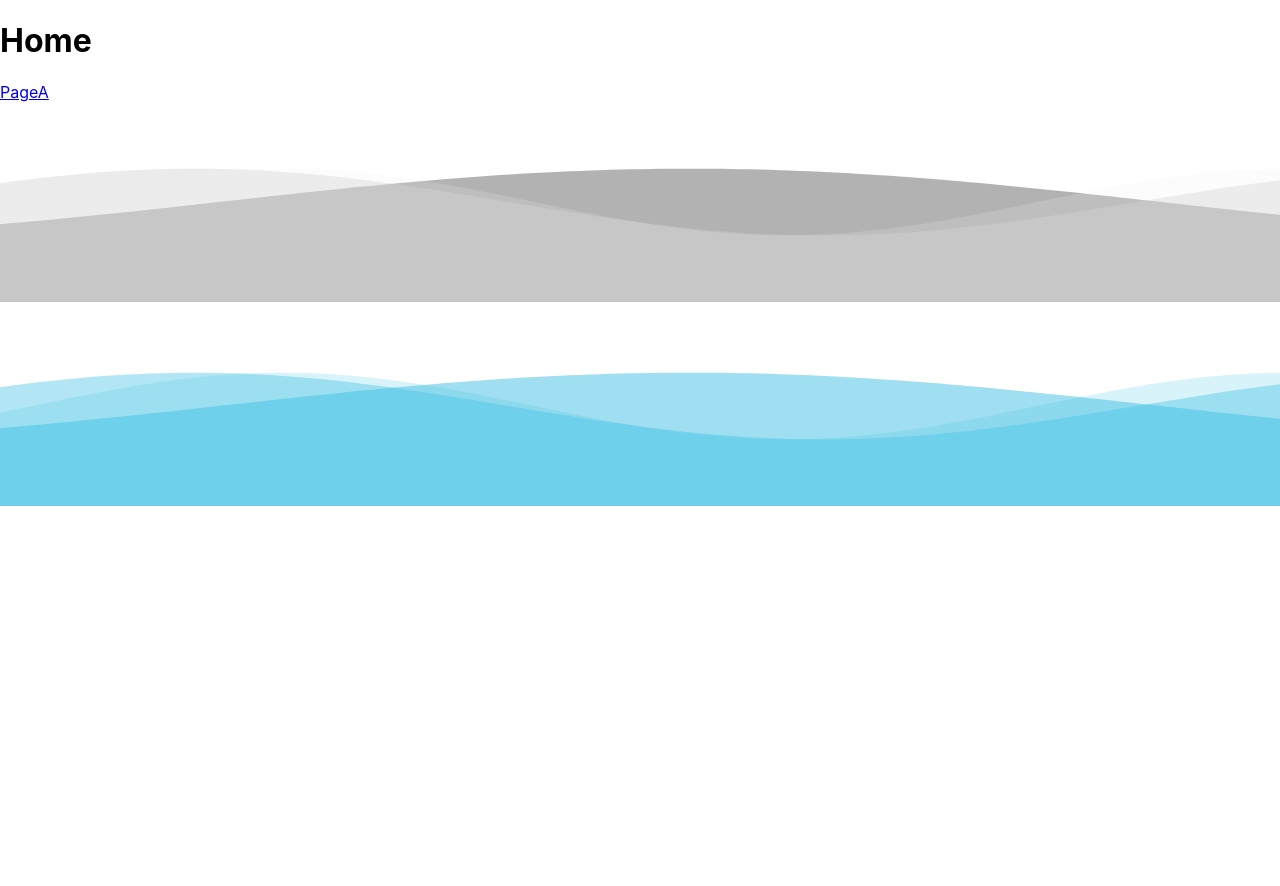
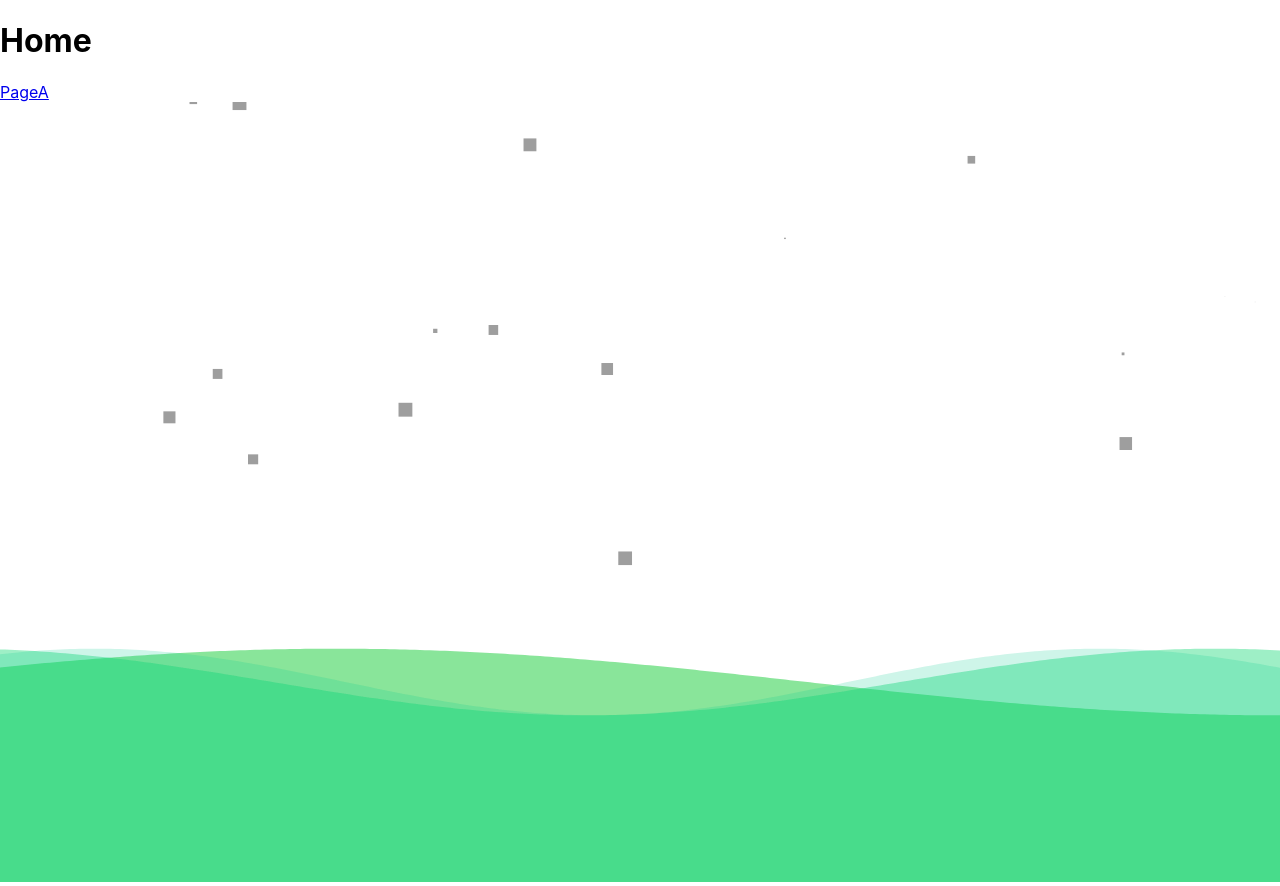
Before and after one commit to 1F10210096/0kara, a React (Create React App) app in the folder match/: page / in a window 1280 px wide. Before the commit the page ends 800 px from the top, so only its background shows below. Built offline with nearby package versions, Linux system fonts and the light colour scheme.

Commit message:
桜の花びら追加

```diff
--- a/match/package.json
+++ b/match/package.json
@@ -12,6 +12,7 @@
     "@types/react": "^18.2.21",
     "@types/react-dom": "^18.2.7",
     "antd": "^5.8.6",
+    "particles.js": "^2.0.0",
     "react": "^18.2.0",
     "react-dom": "^18.2.0",
     "react-native": "^0.72.4",
--- a/match/src/Home.tsx
+++ b/match/src/Home.tsx
@@ -1,18 +1,95 @@
 import React, { useEffect, useRef } from "react";
 import { Link } from "react-router-dom";
-
-// Include the TypeScript (or JavaScript) functions you provided before.
-// Assuming you named the file as 'waveAnimation.ts' (or 'waveAnimation.js')
-// import './waveAnimation';
+import 'particles.js';
 
 export default function Home() {
-  const canvas1Ref = useRef<HTMLCanvasElement>(null);
-  const canvas2Ref = useRef<HTMLCanvasElement>(null);
-  const canvas3Ref = useRef<HTMLCanvasElement>(null);
+  const canvasRef = useRef<HTMLCanvasElement>(null);
+  const particlesRef = useRef<HTMLDivElement>(null);
 
   useEffect(() => {
-    if (canvas1Ref.current && canvas2Ref.current && canvas3Ref.current) {
-        init(canvas1Ref.current, canvas2Ref.current, canvas3Ref.current);
+    if (canvasRef.current) {
+        init(canvasRef.current);
+    }
+  }, []);
+
+  useEffect(() => {
+
+    if ((window as any).particlesJS) {
+        (window as any).particlesJS("particles-js", {
+            particles: {
+                number: {
+                    value: 30,
+                    density: {
+                        enable: true,
+                        value_area: 1121.6780303333778
+                    }
+                },
+                color: {
+                    value: "#fff"
+                },
+                shape: {
+                    type: "image",
+                    stroke: {
+                        width: 0,
+                    },
+                    image: {
+                        src: "http://coco-factory.jp/ugokuweb/wp-content/themes/ugokuweb/data/move02/5-6/img/flower.png",
+                        width: 120,
+                        height: 120
+                    }
+                },
+                opacity: {
+                    value: 0.06409588744762158,
+                    random: true,
+                    anim: {
+                        enable: false,
+                        speed: 1,
+                        opacity_min: 0.1,
+                        sync: false
+                    }
+                },
+                size: {
+                    value: 8.011985930952697,
+                    random: true,
+                    anim: {
+                        enable: false,
+                        speed: 4,
+                        size_min: 0.1,
+                        sync: false
+                    }
+                },
+                line_linked: {
+                    enable: false,
+                },
+                move: {
+                    enable: true,
+                    speed: 7,
+                    direction: "bottom-right",
+                    random: false,
+                    straight: false,
+                    out_mode: "out",
+                    bounce: false,
+                    attract: {
+                        enable: false,
+                        rotateX: 281.9177489524316,
+                        rotateY: 127.670995809726
+                    }
+                }
+            },
+            interactivity: {
+                detect_on: "canvas",
+                events: {
+                    onhover: {
+                        enable: false,
+                    },
+                    onclick: {
+                        enable: false,
+                    },
+                    resize: true
+                }
+            },
+            retina_detect: false
+        });
     }
 }, []);
 
@@ -20,50 +97,37 @@ export default function Home() {
     <div id="wrapper">
       <h1>Home</h1>
       <Link to="/page_a">PageA</Link>
-
-      <canvas ref={canvas1Ref} id="waveCanvas"></canvas>
-<canvas ref={canvas2Ref} id="waveCanvas2"></canvas>
-<canvas ref={canvas3Ref} id="waveCanvas3"></canvas>
-
+      <div ref={particlesRef} id="particles-js" style={{ height: '60vh' }}></div>
+      <canvas ref={canvasRef} id="waveCanvas" style={{ marginTop: '-100px' }}></canvas>
     </div>
   );
 }
 
 let unit: number = 100;
-let canvasList: HTMLCanvasElement[] = [];
 let info: { seconds?: number, t?: number } = {};
-let colorList: string[][] = [];
+let color: string[] = ['#14cb36', '#0ed772', '#0ccb92'];
 
-function init(canvas1: HTMLCanvasElement, canvas2: HTMLCanvasElement, canvas3: HTMLCanvasElement): void {
+function init(canvas: HTMLCanvasElement): void {
   info.seconds = 0;
   info.t = 0;
 
-  // ここでcanvas要素を直接使用します
-  canvasList.push(canvas1);
-  colorList.push(['#666', '#ccc', '#eee']);
+  const dpr = window.devicePixelRatio || 1;
+  canvas.width = document.documentElement.clientWidth * dpr;
+  canvas.height = 400 * dpr;
+  canvas.style.width = `${document.documentElement.clientWidth}px`;
+  canvas.style.height = '400px';
+  const context = canvas.getContext("2d");
+  context!.scale(dpr, dpr);
 
-  canvasList.push(canvas2);
-  colorList.push(['#43c0e4']);
+  (canvas as any).contextCache = context;
 
-  canvasList.push(canvas3);
-  colorList.push(['#fff']);
-
-  for(let canvas of canvasList) {
-      canvas.width = document.documentElement.clientWidth;
-      canvas.height = 200;
-      (canvas as any).contextCache = canvas.getContext("2d");
-  }
-  update();
+  update(canvas);
 }
-
-
-function update(): void {
-    for(let canvas of canvasList) {
-        draw(canvas, colorList[canvasList.indexOf(canvas)]);
-    }
+function update(canvas: HTMLCanvasElement): void { // ここでcanvasを受け取るように変更
+    draw(canvas, color);
     info.seconds = info.seconds! + .014;
     info.t = info.seconds! * Math.PI;
-    setTimeout(update, 35);
+    setTimeout(() => update(canvas), 40); // ここも変更して、canvasを再帰的に引数として渡す
 }
 
 function draw(canvas: HTMLCanvasElement, color: string[]): void {
@@ -95,9 +159,9 @@ function drawSine(canvas: HTMLCanvasElement, t: number, zoom: number, delay: num
     let y: number = Math.sin(x) / zoom;
     context.moveTo(yAxis, unit * y + xAxis);
 
-    for (let i = yAxis; i <= canvas.width + 10; i += 10) {
-        x = t + (-yAxis + i) / unit / zoom;
-        y = Math.sin(x - delay) / 3;
-        context.lineTo(i, unit * y + xAxis);
-    }
+    for (let i = yAxis; i <= canvas.width + 10; i += 5) { // 10から5に変更
+      x = t + (-yAxis + i) / unit / zoom;
+      y = Math.sin(x - delay) / 3;
+      context.lineTo(i, unit * y + xAxis);
+  }
 }
--- /dev/null
+++ b/match/src/Home2.css
@@ -0,0 +1,35 @@
+@charset "utf-8";
+
+/*========= レイアウトのためのCSS ===============*/
+
+#wrapper{
+  display: flex;
+  justify-content: center;
+  align-items: center;
+  text-align:center;
+}
+
+a{
+  color: #333;
+}
+
+/*========= particle js を描画するエリア設定 ===============*/
+
+html,body{
+  height: 100%;/*高さを100%にして描画エリアをとる*/
+}
+
+#particles-js{
+  position:fixed;/*描画固定*/
+  z-index:-1;/*描画を一番下に*/
+  width: 100%;
+  height: 100%;
+  background-color:#FEE7E7;/*背景色*/
+}
+
+#wrapper{
+  position: relative;/*描画を#particles-jsよりも上にするためposition:relative;を指定*/
+  z-index: 1;/*z-indexの数字を大きくすることで描画を#particles-jsよりも上に*/
+  width:100%;
+  height: 100%;
+}
```
Also changed, not shown: match/src/Home.css (line endings or trailing spaces), 1 other file (tests, documents, lock files or other folders).
